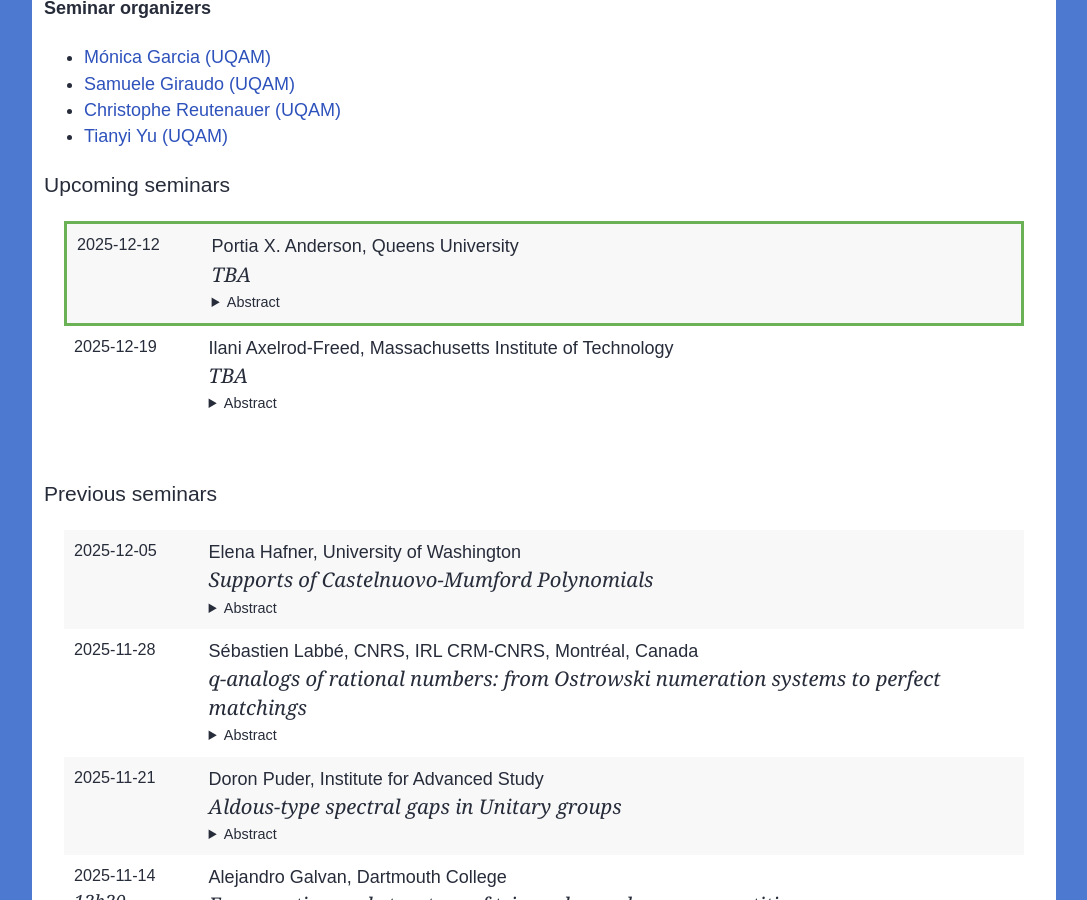
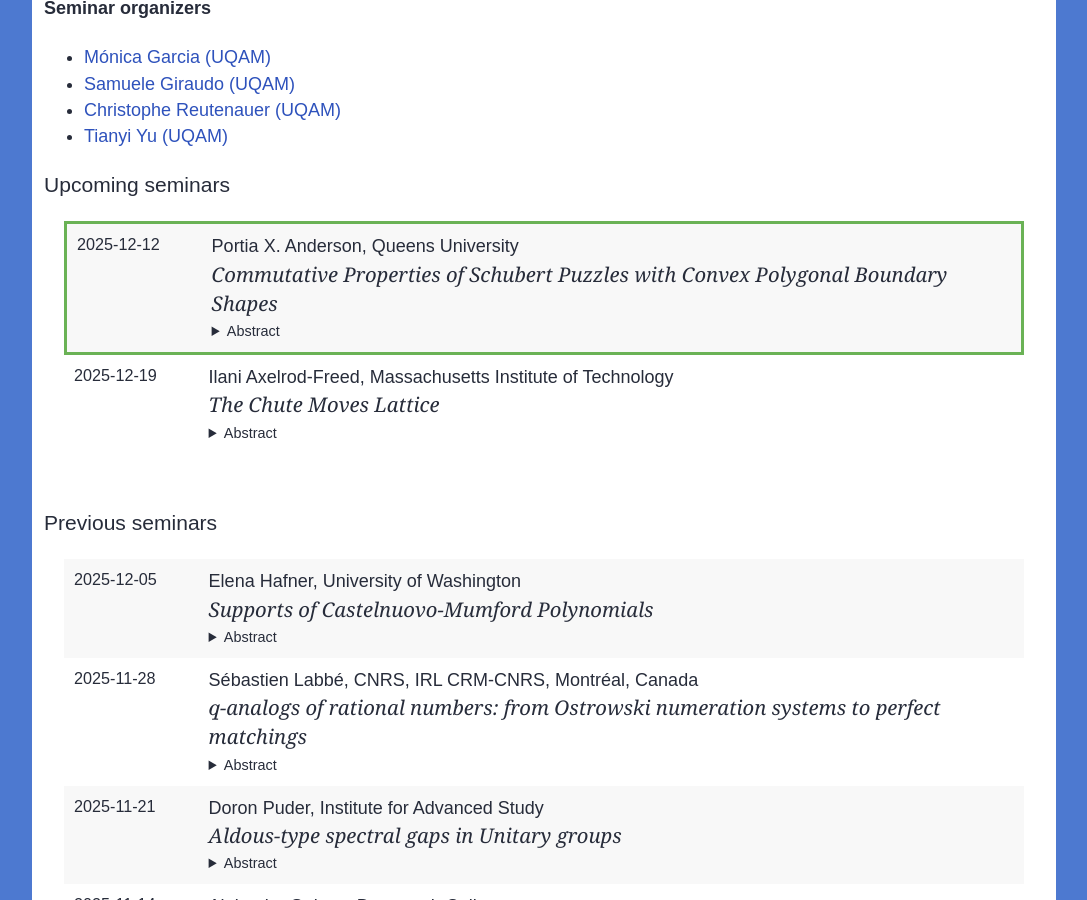
Before and after one commit to lacim-uqam/lacim-uqam.github.io, a Jekyll site: the page built from en/seminar.md, in a window 1280 px wide and 900 px high, scrolled down 664 px. Shown: the whole window, without its empty margins (96-1183 px from the left). Built offline with Jekyll 4.4.1, drawn with Linux system fonts in a browser that asks for light colours; formulas are drawn with MathJax 3; our own code applies the rules of GitHub Pages for plain Markdown files; some of the changed lines change nothing that is shown.

Commit message:
Update lacim-seminar.yml
Added Ilani and Portia's abstracts

```diff
--- a/_data/lacim-seminar.yml
+++ b/_data/lacim-seminar.yml
@@ -1,18 +1,18 @@
 - speaker: Ilani Axelrod-Freed
   affiliation: Massachusetts Institute of Technology
   title: >
-    TBA
+    The Chute Moves Lattice
   date: 2025-12-19
   abstract: >
-    TBA
+    For each permutation $w$, we consider the set $\mathcal{RP}(w)$ of reduced pipe dreams for $w$, partially ordered so that cover relations correspond to (generalized) chute moves. Settling a conjecture of Rubey from 2012, we prove that $\mathcal{RP}(w)$ is a lattice. To establish this result, introduce another poset consisting of objects called \emph{Lehmer tableaux} with relation given by entrywise comparison. We provide a global description of the partial order on $\mathcal{RP}(w)$ by showing that these two posets are isomorphic. In addition, we prove that $\mathcal{RP}(w)$ is a semidistributive polygonal lattice whose polygons are all diamonds or pentagons.
 
 - speaker: Portia X. Anderson
   affiliation: Queens University
   title: >
-    TBA
+    Commutative Properties of Schubert Puzzles with Convex Polygonal Boundary Shapes
   date: 2025-12-12
   abstract: >
-    TBA
+    Schubert puzzles are combinatorial gadgets that perform computations in Schubert calculus, i.e. they compute the structure constants of the cohomology ring of the Grassmannian. While Schubert puzzles are classically triangular, in this talk we generalize them to include puzzles of other convex polygonal shapes. We present theorems on the commutative properties of these convex polygonal puzzles, which generalize the basic commutative property of triangular puzzles.
 
 - speaker: Elena Hafner
   affiliation: University of Washington
```
